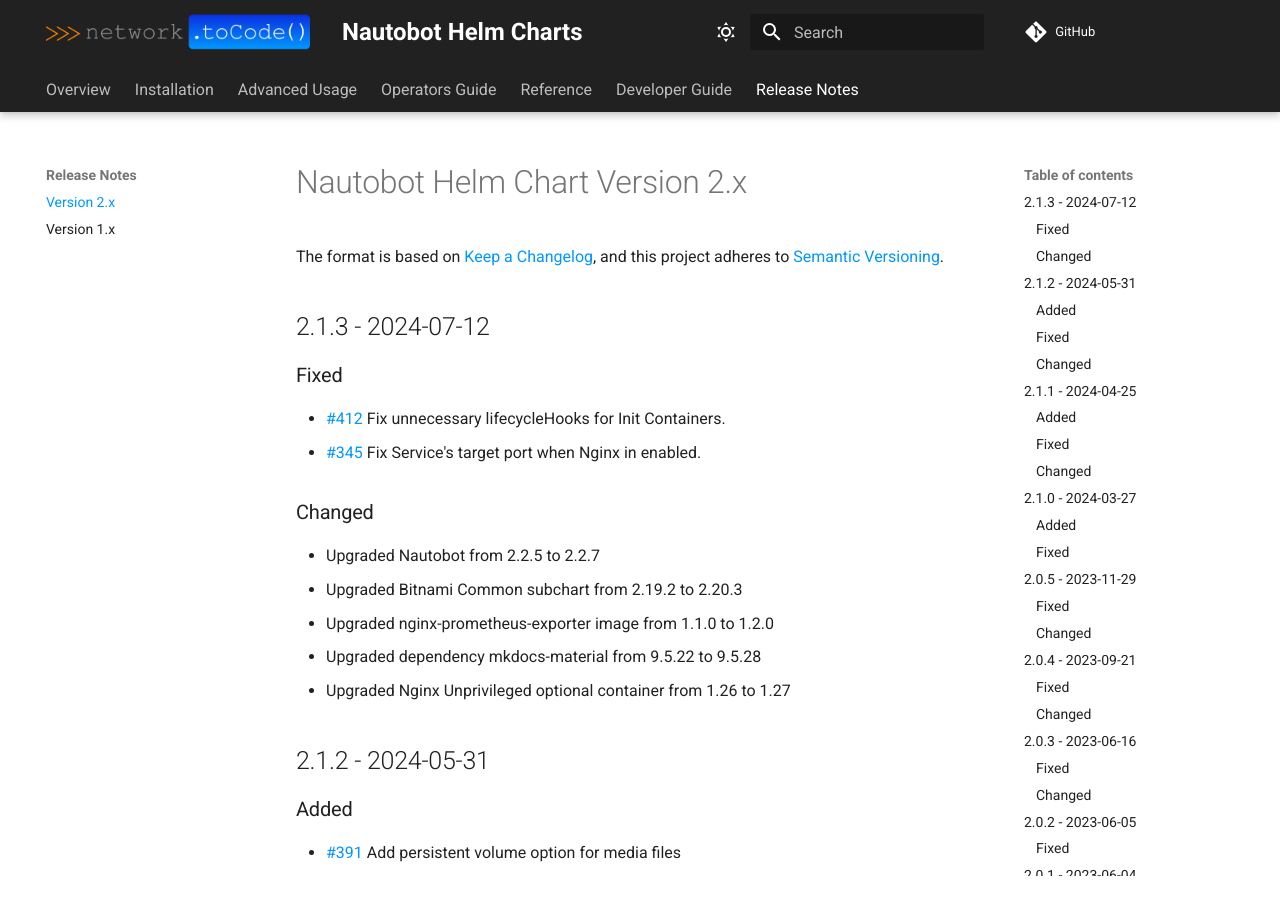
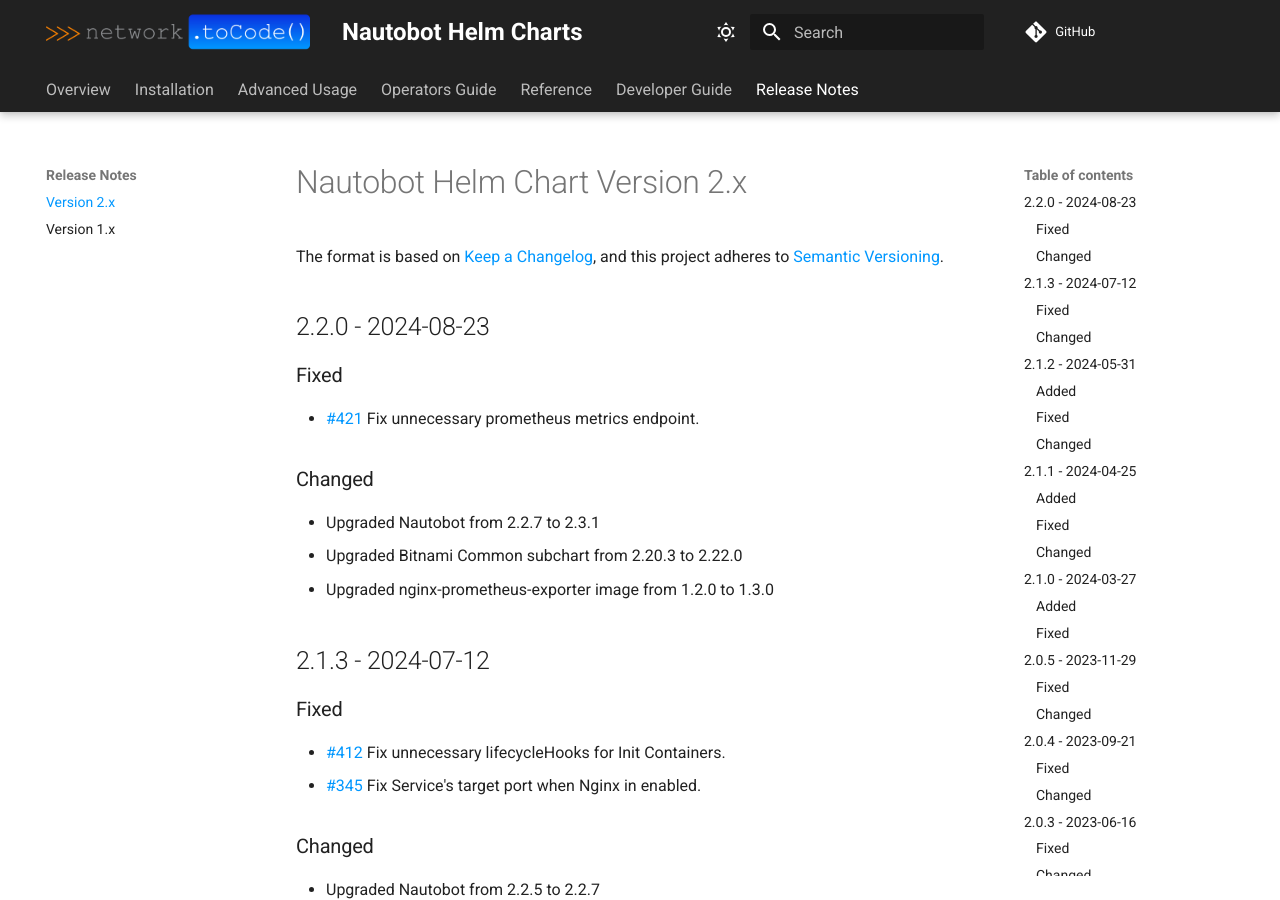
Before and after one commit to nautobot/helm-charts, an MkDocs documentation site: the page built from docs/release-notes/version-2.x.md, in a window 1280 px wide and 900 px high. Built offline with MkDocs 1.6.1 and Material for MkDocs 9.7.7, drawn with Linux system fonts in a browser that asks for light colours; comment, search, counter and statistics services are not loaded.

Commit message:
chore: prepare for release

```diff
--- a/docs/release-notes/version-2.x.md
+++ b/docs/release-notes/version-2.x.md
@@ -2,6 +2,18 @@
 
 The format is based on [Keep a Changelog](https://keepachangelog.com/en/1.0.0/),
 and this project adheres to [Semantic Versioning](https://semver.org/spec/v2.0.0.html).
+
+## 2.2.0 - 2024-08-23
+
+### Fixed
+
+* [#421](https://github.com/nautobot/helm-charts/pull/421) Fix unnecessary prometheus metrics endpoint.
+
+### Changed
+
+* Upgraded Nautobot from 2.2.7 to 2.3.1
+* Upgraded Bitnami Common subchart from 2.20.3 to 2.22.0
+* Upgraded nginx-prometheus-exporter image from 1.2.0 to 1.3.0
 
 ## 2.1.3 - 2024-07-12
 
```
Also changed, not shown: charts/nautobot/README.md (+1 -1 lines), 4 other files.
